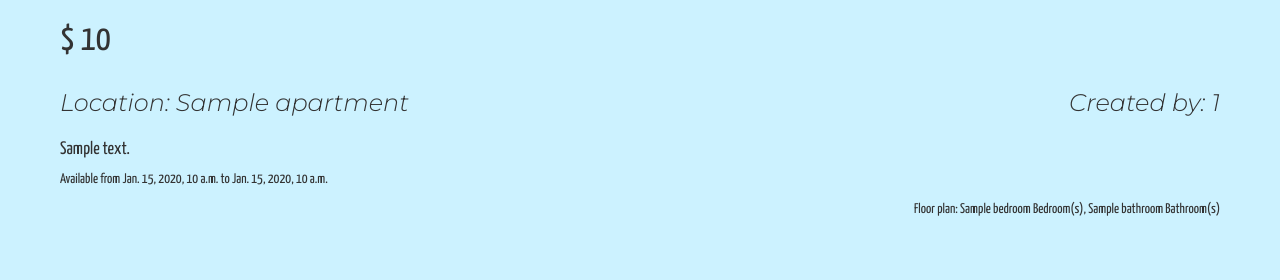
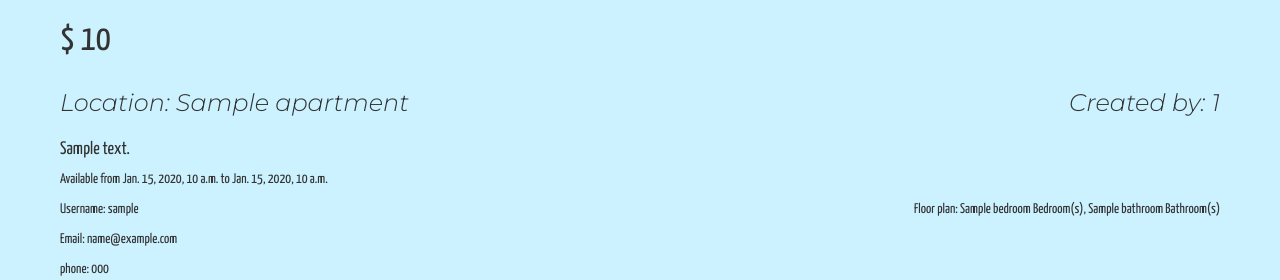
Before and after one commit to hanc3/CS411_project, a Django app: template djangoapp/src/templates/post/detail.html in a window 1280 px wide. Shown: the part 579-859 px from the top of the page. Before the commit the page ends 795 px from the top, so only its background shows below. Run offline with Django 3.2, Linux system fonts and the light colour scheme; the template is opened without the code that fills it: most values are stand-ins (such as "Sample title", 1, 10 or a date in 2020); some libraries are stand-ins or nearby versions.

Commit message:
minor change

```diff
--- a/djangoapp/src/templates/post/detail.html
+++ b/djangoapp/src/templates/post/detail.html
@@ -91,6 +91,9 @@
         <h4>{{ info.Description }}</h4>
         <p>Available from {{ info.Move_in_date }} to {{ info.Move_out_date }}</p>
         <p style="float: right;">Floor plan: {{ info.Bedroom }} Bedroom(s), {{ info.Bathroom }} Bathroom(s)</p>
+        <p>Username: {{user_info.username}}</p>
+        <p>Email: {{user_info.email}}</p>
+        <p>phone: {{user_info.phone}}</p>
     </div>
     </div>
 </body>
```
